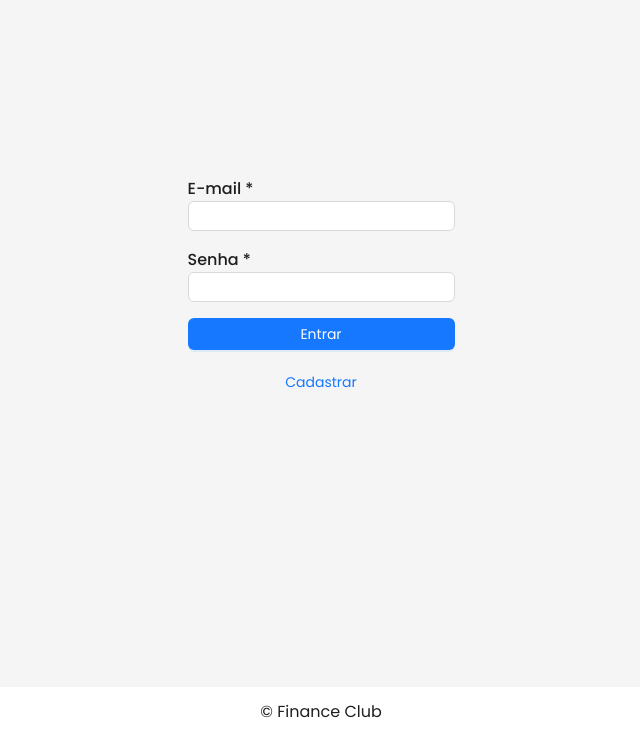
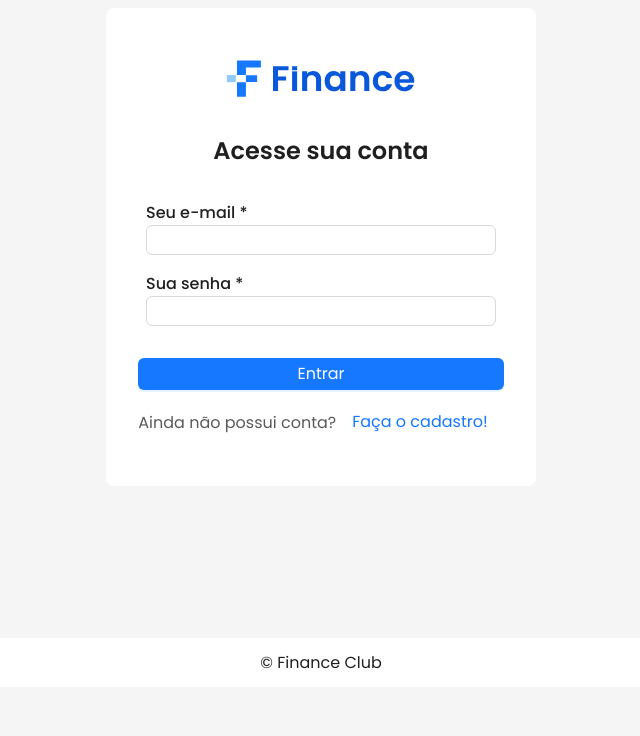
Before and after one commit to eurayssal/FinanceWebApp, a React (Create React App) app in the folder finance/: page /entrar in a window 1280 px wide. Shown: the part 113-849 px from the top of the page, without its empty margins (319-959 px from the left). After the commit the page ends 800 px from the top, so only its background shows below. Built offline with nearby package versions, Linux system fonts and the light colour scheme.

Commit message:
Ajuste de css tela de login

```diff
--- a/finance/src/app/cad-tag/index.tsx
+++ b/finance/src/app/cad-tag/index.tsx
@@ -1,7 +1,6 @@
 import React from 'react';
 import hookApi from '../../hooks/api'
 import AppLayout from '../_layout'
-import ModalUi from '../../components/modal';
 
 export interface ICadConta {
     id: string;
--- a/finance/src/components/button/jss.tsx
+++ b/finance/src/components/button/jss.tsx
@@ -9,7 +9,7 @@ export const ButtonJss = styled.button<IButtonUiProps>(({ variant }) => {
     let baseStyles = {
         display: 'flex',
         alignItems: 'center',
-        fontSize: '14px',
+        fontSize: '16px',
         height: '32px',
     };
 
--- a/finance/src/site/login/index.tsx
+++ b/finance/src/site/login/index.tsx
@@ -6,16 +6,20 @@ import hookApi from '../../hooks/api';
 import Input from '../../components/input';
 import Button from '../../components/button';
 import DisplayFlex from '../../components/display/display-flex';
+import { LogoJss, ParagraphJss, SectionJss, TitleJss } from './jss';
+import LogoColorida from '../../assets/logo-colorida.svg';
 
 const LoginView: React.FC = () => {
     const api = hookApi();
-    const navigate = useNavigate(); // Para redirecionar após o login
+
+    const navigate = useNavigate();
+
     const [email, setEmail] = useState<string>('');
     const [senha, setSenha] = useState<string>('');
     const [error, setError] = useState<string | null>(null);
 
     // A função de login será usada dentro do contexto do Form
-    const handleLogin = async (event: React.FormEvent<HTMLFormElement>) => {
+    const handleLogin = async () => {
         try {
             const response = await api.post('/api/usuario/login', {
                 email,
@@ -23,26 +27,41 @@ const LoginView: React.FC = () => {
             });
 
             localStorage.setItem('token', response.data.accessToken);
-            navigate('/app/home'); // Redireciona para o home após o login
+            navigate('/app/home');
         } catch (err) {
             setError('Login falhou. Verifique suas credenciais.');
         }
     };
 
     return (<SiteLayout>
-        <DisplayFlex height='100vh' justifyContent='center' alignItems='center'>
+        <DisplayFlex height='90vh' justifyContent='center' alignItems='center' flexDirection='column'>
+            <SectionJss>
                 <Form onSubmitAsync={handleLogin}>
+                    <DisplayFlex flexDirection='column' gap={32} alignItems='center'>
+
+                        <DisplayFlex flexDirection='column' alignItems='center' gap={32}>
+                            <LogoJss src={LogoColorida} onClick={() => navigate('/')} />
+                            <TitleJss>Acesse sua conta</TitleJss>
+                        </DisplayFlex>
+
                         <DisplayFlex flexDirection='column' gap={16}>
-                    <Input label='E-mail' name='email' type="email" value={email}
+                            <Input label='Seu e-mail' name='email' type="email" value={email} minWidth={350} maxWidth={350}
                                 onChange={(e) => setEmail(e.target.value)} required />
-                    <Input label='Senha' name='senha' type="password" value={senha}
+                            <Input label='Sua senha' name='senha' type="password" value={senha} minWidth={350} maxWidth={350}
                                 onChange={(e) => setSenha(e.target.value)} required />
+                            {error && <p style={{ color: 'red' }}>{error}</p>}
+                        </DisplayFlex>
 
-                    {error && <p style={{ color: 'red' }}>{error}</p>}
+                        <DisplayFlex flexDirection='column' gap={16}>
                             <Button text='Entrar' type='submit' />
-                    <Button text='Cadastrar' variant='link' onClick={() => navigate('/site/cadastrar')} />
+                            <DisplayFlex alignItems='center'>
+                                <ParagraphJss>Ainda não possui conta?</ParagraphJss>
+                                <Button text='Faça o cadastro!' variant='link' onClick={() => navigate('/site/cadastrar')} />
+                            </DisplayFlex>
+                        </DisplayFlex>
                     </DisplayFlex>
                 </Form>
+            </SectionJss>
         </DisplayFlex>
 
     </SiteLayout>);
--- /dev/null
+++ b/finance/src/site/login/jss.tsx
@@ -0,0 +1,37 @@
+import styled from "@emotion/styled";
+import { useContext } from "react";
+import ThemeContext from "../../contexts";
+
+export const SectionJss = styled.div(() => {
+    const theme = useContext(ThemeContext);
+    return {
+        backgroundColor: theme.pallete.background.colorBgContainer,
+        borderRadius: 8,
+        padding: '48px 32px',
+        gap: 32
+    }
+})
+
+export const ParagraphJss = styled.p(() => {
+    const theme = useContext(ThemeContext);
+    return {
+        color: theme.pallete.colorText.colorTextSecondary
+    }
+})
+
+export const TitleJss = styled.h1((props) => {
+    const theme = useContext(ThemeContext);
+    return {
+        color: theme.pallete.colorText.colorText,
+        textAlign: 'center',
+        fontSize: '1.5rem',
+        fontWeight: '600'
+    }
+})
+
+export const LogoJss = styled.img(() => {
+    return {
+        width: 200,
+        cursor: 'pointer'
+    }
+})
```
Also changed, not shown: finance/src/assets/logo-colorida.svg (added), finance/src/assets/logo.svg (added). Lines whose indentation alone changed are shown as unchanged.
